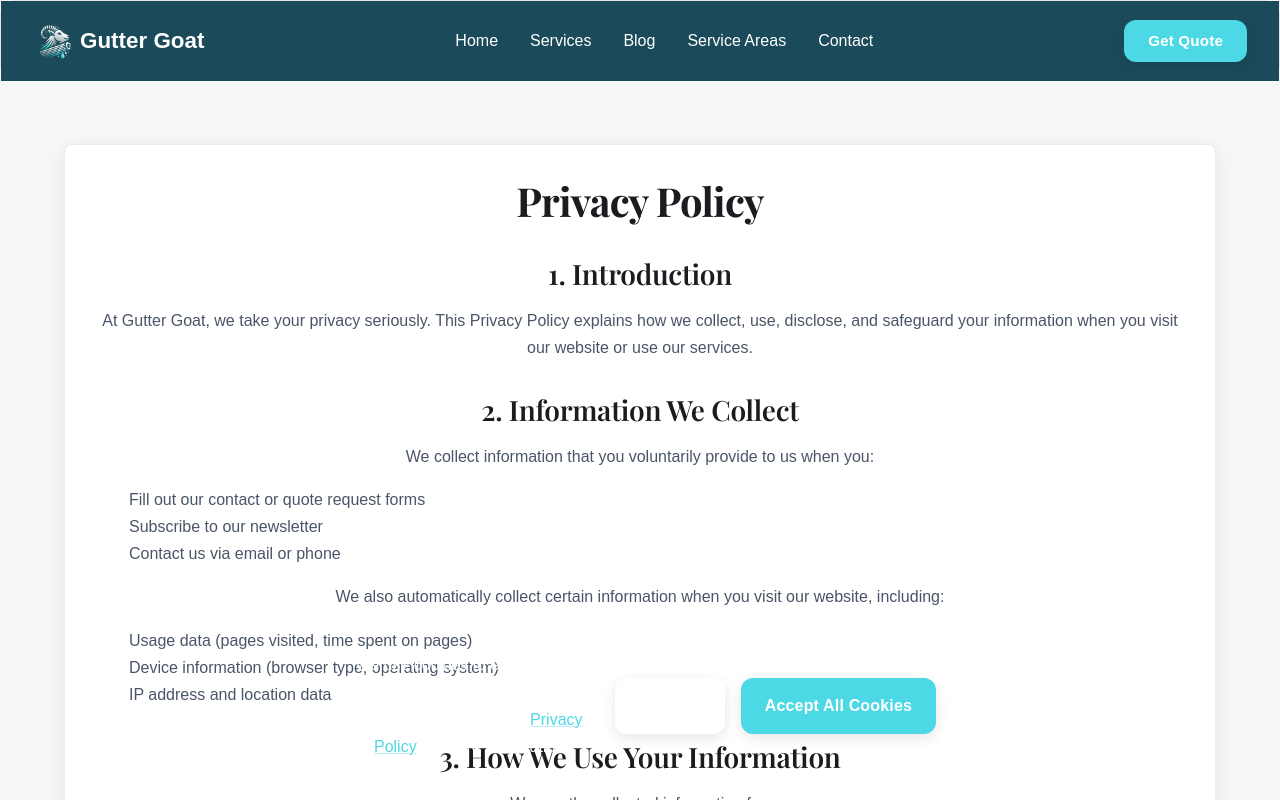
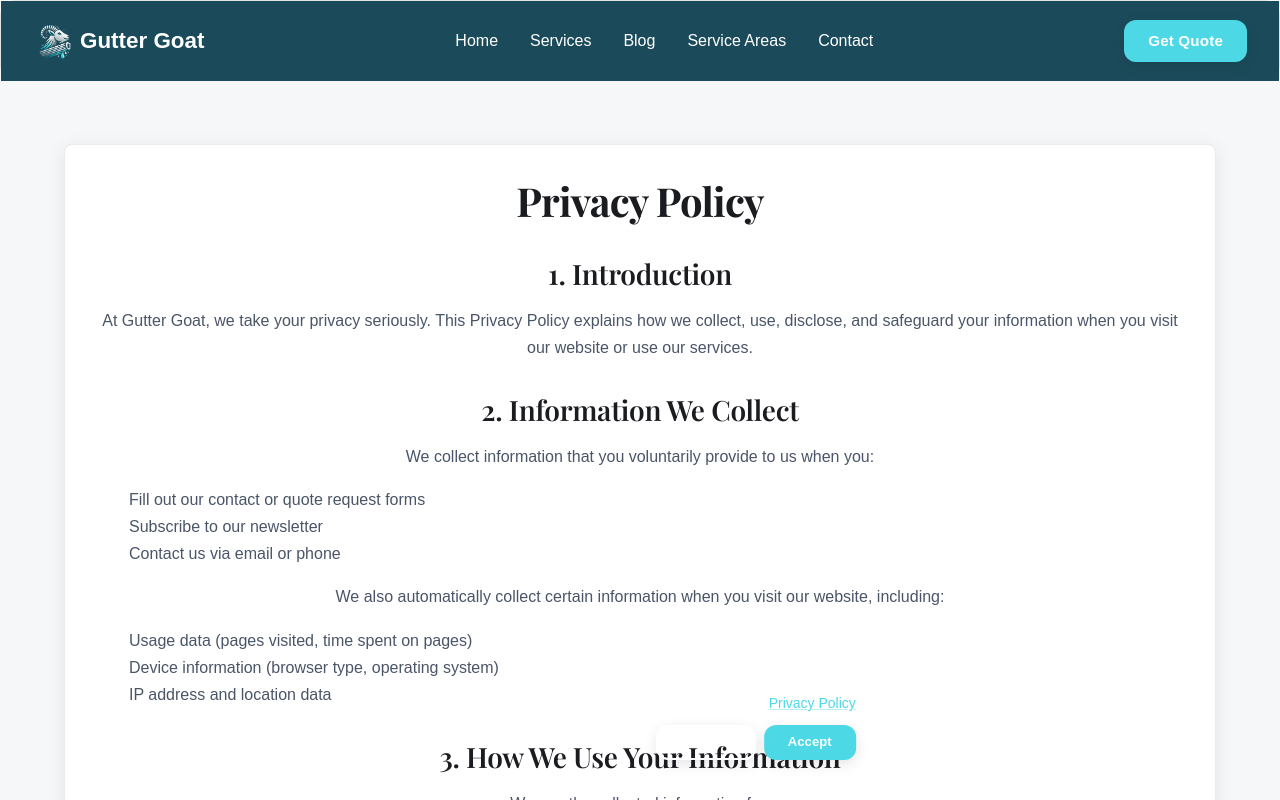
Before and after one commit to jordanjamesmedia/ggv2, a React (Vite) app: page /privacy in a window 1280 px wide. Shown: the top 800 px of the page. Built offline with nearby package versions, Linux system fonts and the light colour scheme; the HTML template or start-up script is replaced by a standard one.

Commit message:
Update cookie banner styling

```diff
--- a/src/components/CookieConsent/index.tsx
+++ b/src/components/CookieConsent/index.tsx
@@ -39,26 +39,21 @@ export default function CookieConsent() {
       open={open}
       anchorOrigin={{ vertical: 'bottom', horizontal: 'center' }}
       sx={{
+        maxWidth: '600px',
+        left: '50%',
+        transform: 'translateX(-50%)',
+        bottom: { xs: 0, sm: '24px' },
         '& .MuiPaper-root': {
           width: '100%',
-          maxWidth: 'none',
-          bgcolor: 'rgba(27, 75, 90, 0.95)',
-          backdropFilter: 'blur(10px)',
-          borderTop: '1px solid rgba(255, 255, 255, 0.1)',
+          bgcolor: '#1B4B5A',
+          borderRadius: 2,
+          boxShadow: '0 4px 20px rgba(0, 0, 0, 0.15)',
         }
       }}
     >
-      <Container maxWidth="lg">
-        <Box sx={{
-          py: 2,
-          display: 'flex',
-          flexDirection: { xs: 'column', md: 'row' },
-          alignItems: { xs: 'stretch', md: 'center' },
-          gap: 2
-        }}>
-          <Typography sx={{ color: 'white', flex: 1 }}>
-            We use cookies to enhance your experience and analyze our site usage.
-            Please read our{' '}
+      <Box sx={{ p: 2 }}>
+        <Typography variant="body2" sx={{ color: 'white', mb: 1.5, fontSize: '0.875rem' }}>
+          We use cookies to enhance your experience. Read our{' '}
           <Link
             component={RouterLink}
             to="/privacy"
@@ -68,20 +63,22 @@ export default function CookieConsent() {
             }}
           >
             Privacy Policy
-            </Link>{' '}
-            for more information.
+          </Link>
         </Typography>
         <Box sx={{
           display: 'flex',
-            gap: 2,
-            flexDirection: { xs: 'column', sm: 'row' }
+          gap: 1,
+          justifyContent: 'flex-end'
         }}>
           <Button
+            size="small"
             variant="outlined"
             onClick={handleDecline}
             sx={{
               color: 'white',
               borderColor: 'white',
+              fontSize: '0.8125rem',
+              py: 0.5,
               '&:hover': {
                 borderColor: 'white',
                 bgcolor: 'rgba(255, 255, 255, 0.1)'
@@ -91,21 +88,23 @@ export default function CookieConsent() {
             Decline
           </Button>
           <Button
+            size="small"
             variant="contained"
             onClick={handleAccept}
             sx={{
               bgcolor: '#4DD8E6',
               color: 'white',
+              fontSize: '0.8125rem',
+              py: 0.5,
               '&:hover': {
                 bgcolor: '#3CC7D5'
               }
             }}
           >
-              Accept All Cookies
+            Accept
           </Button>
         </Box>
       </Box>
-      </Container>
     </Snackbar>
   )
 }
```
Lines whose indentation alone changed are shown as unchanged.
